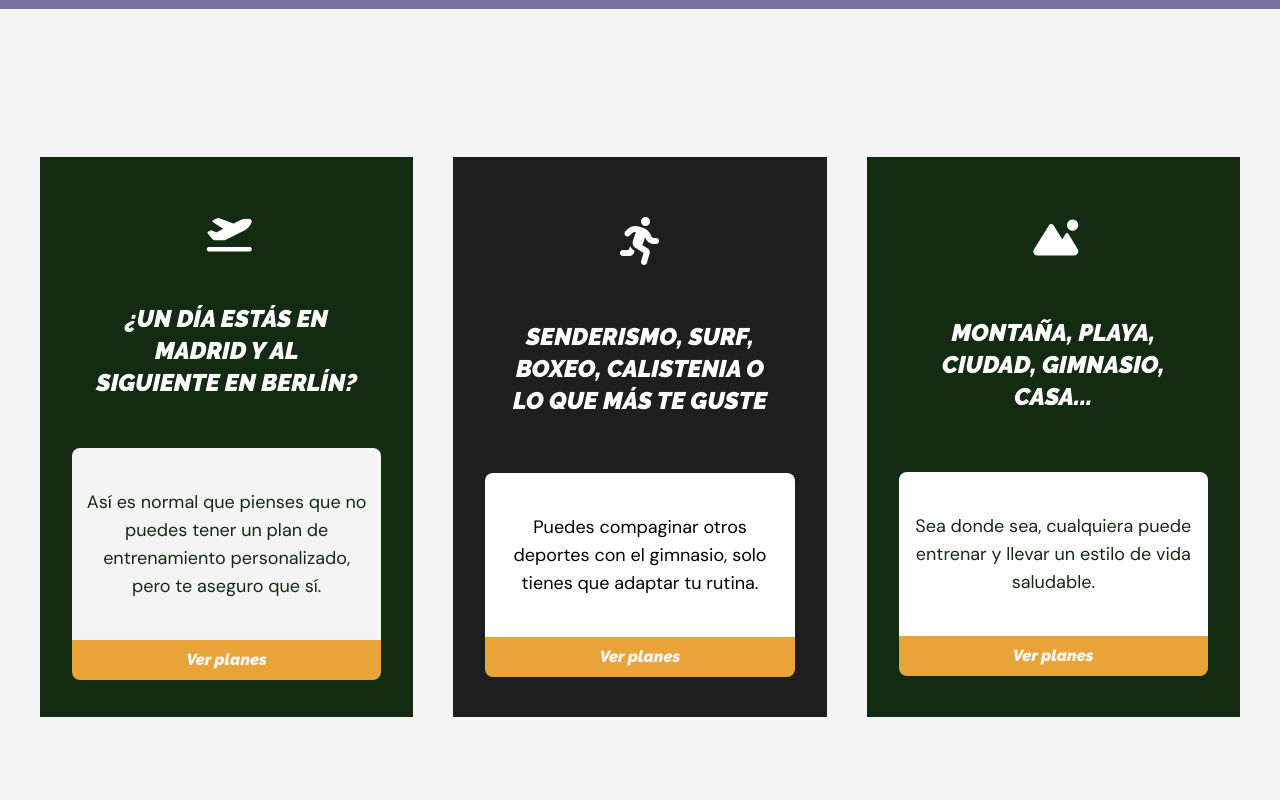
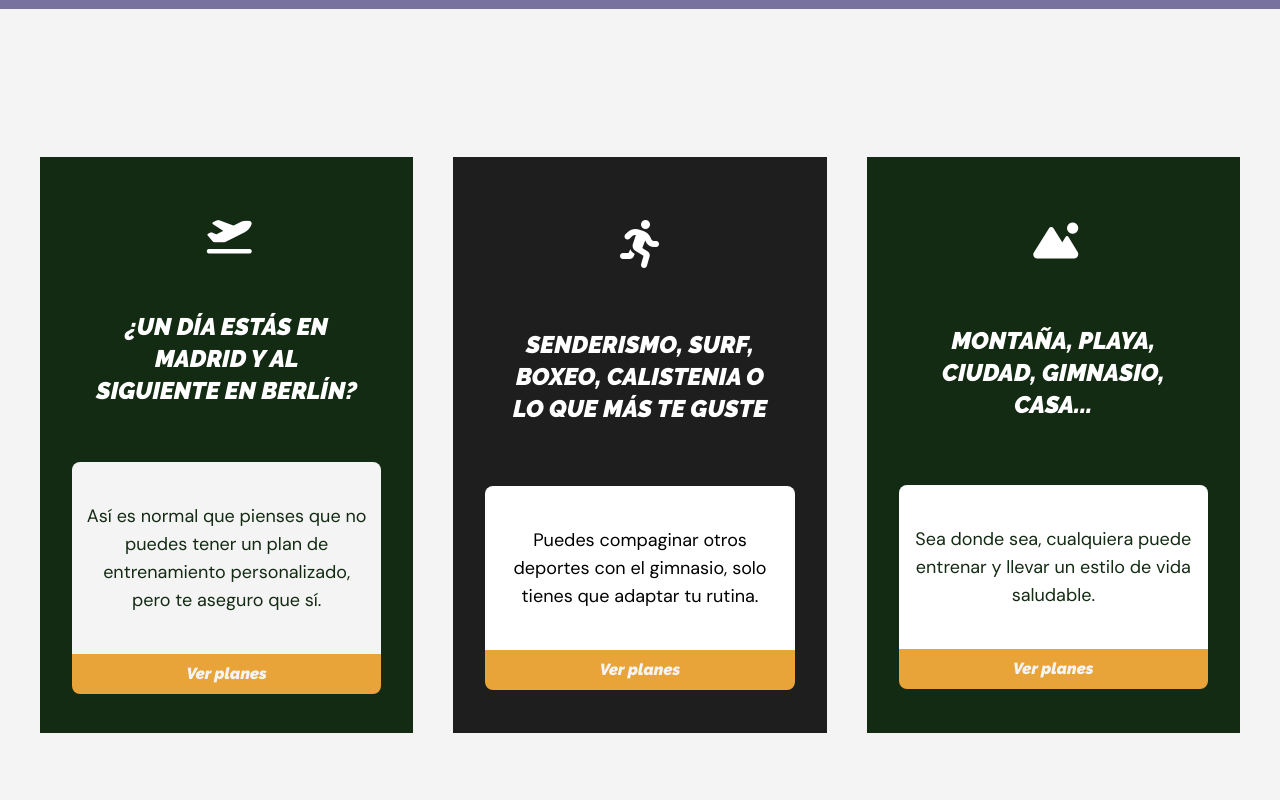
Before and after one commit to IbonBerasategui/website, a website: page public/index.html in a window 1280 px wide. Shown: the part 4200-5000 px from the top of the page. Drawn offline with nearby package versions, Linux system fonts and the light colour scheme.

Commit message:
Responsive Home

```diff
--- a/public/index.html
+++ b/public/index.html
@@ -236,11 +236,11 @@
           </div>
         </div>
 
-          <div class="p-5 flex flex-col text-center">
-            <div class="bg-verdew p-8 flex flex-col items-center justify-around aspect-[2/3]">
+          <div class="p-1 md:p-5 flex flex-col text-center">
+            <div class="bg-verdew p-8 flex flex-col items-center justify-around h-144">
               <div class="w-20 text-4xl p-5"><span><i class="fa-solid fa-plane-departure text-white"></i></span></div>
-              <div class="p-5">
-                <h1 class="font-raleway font-black italic text-white text-xl lg:text-2xl">¿UN DÍA ESTÁS EN MADRID Y AL SIGUIENTE EN BERLÍN?</h1>
+              <div class="m-5">
+                <h1 class="font-raleway font-black italic text-white text-lg lg:text-2xl">¿UN DÍA ESTÁS EN MADRID Y AL SIGUIENTE EN BERLÍN?</h1>
               </div>
               <div>
                 <div class="bg-blancow p-3 py-10 mt-5 rounded-t-lg">
@@ -265,11 +265,11 @@
           </div>
         </div>
 
-          <div class="p-5 flex flex-col text-center">
-            <div class="bg-negrow p-8 flex flex-col items-center justify-around aspect-[2/3]">
-              <div class="w-20 text-5xl p-5"><span><i class="fa-solid fa-person-running text-white"></i></span></div>
-              <div class="p-5">
-                <h1 class="font-raleway font-black italic text-white text-xl lg:text-2xl">SENDERISMO, SURF, BOXEO, CALISTENIA O LO QUE MÁS TE GUSTE</h1>
+          <div class="p-1 md:p-5 flex flex-col text-center">
+            <div class="bg-negrow p-8 flex flex-col items-center justify-around h-144">
+              <div class="w-20 text-4xl md:text-5xl p-5"><span><i class="fa-solid fa-person-running text-white"></i></span></div>
+              <div class="m-5">
+                <h1 class="font-raleway font-black italic text-white text-lg lg:text-2xl">SENDERISMO, SURF, BOXEO, CALISTENIA O LO QUE MÁS TE GUSTE</h1>
               </div>
               <div>
                 <div class="bg-white p-4 py-10 mt-5 rounded-t-lg">
@@ -293,11 +293,11 @@
           </div>
         </div>
 
-          <div class="p-5 flex flex-col text-center">
-            <div class="bg-verdew p-8 flex flex-col items-center justify-around aspect-[2/3]">
+          <div class="p-1 md:p-5 flex flex-col text-center">
+            <div class="bg-verdew p-8 flex flex-col items-center justify-around h-144">
               <div class="w-20 text-4xl p-5"><span><i class="fa-solid fa-mountain-sun text-white"></i></span></div>
-              <div class="p-5">
-                <h1 class="font-raleway font-black italic text-white text-xl lg:text-2xl">MONTAÑA, PLAYA, CIUDAD, GIMNASIO, CASA...</h1>
+              <div class="m-5">
+                <h1 class="font-raleway font-black italic text-white text-lg lg:text-2xl">MONTAÑA, PLAYA, CIUDAD, GIMNASIO, CASA...</h1>
               </div>
               <div>
                 <div class="bg-white p-4 py-10 mt-5 rounded-t-lg">
```
Also changed, not shown: public/output.css.
